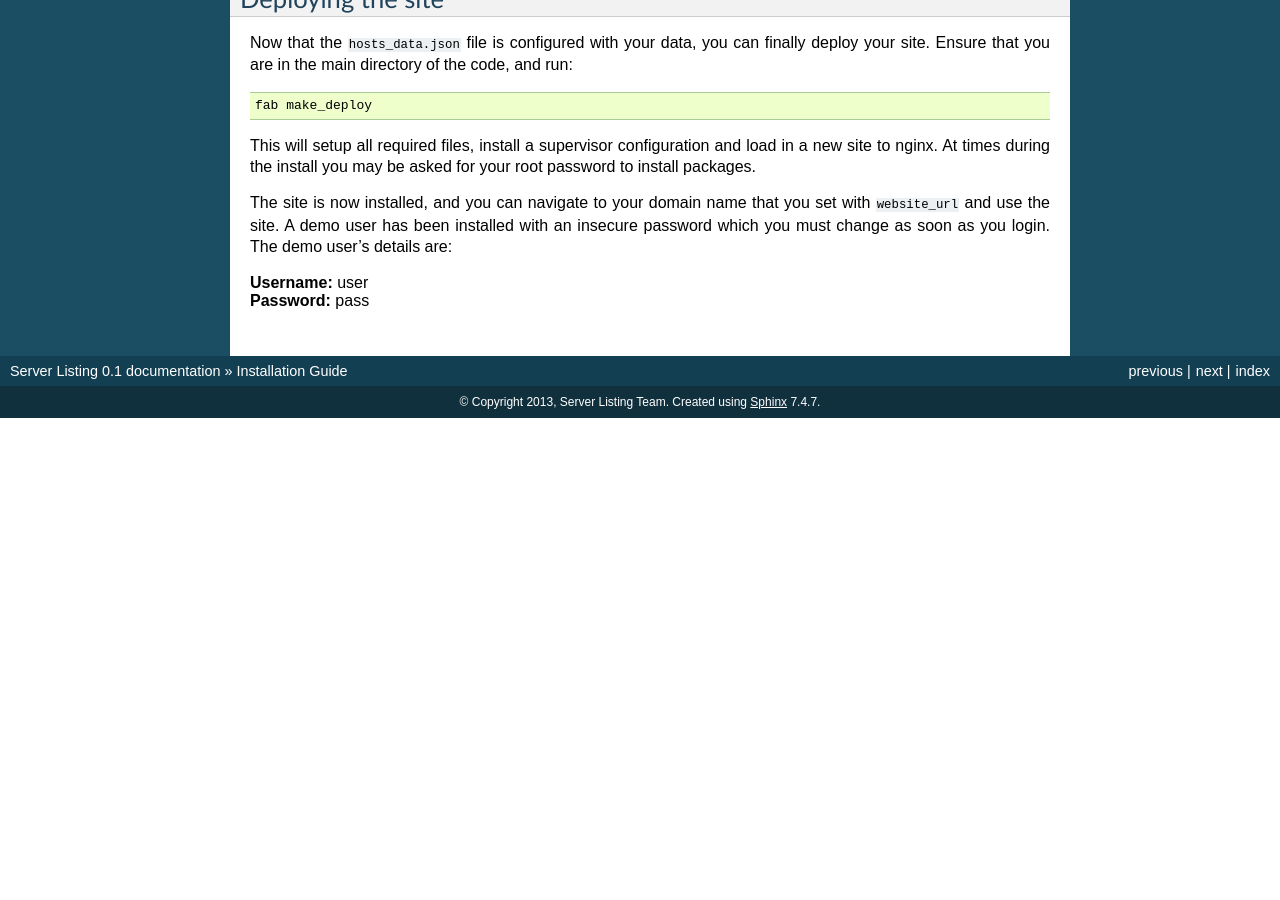
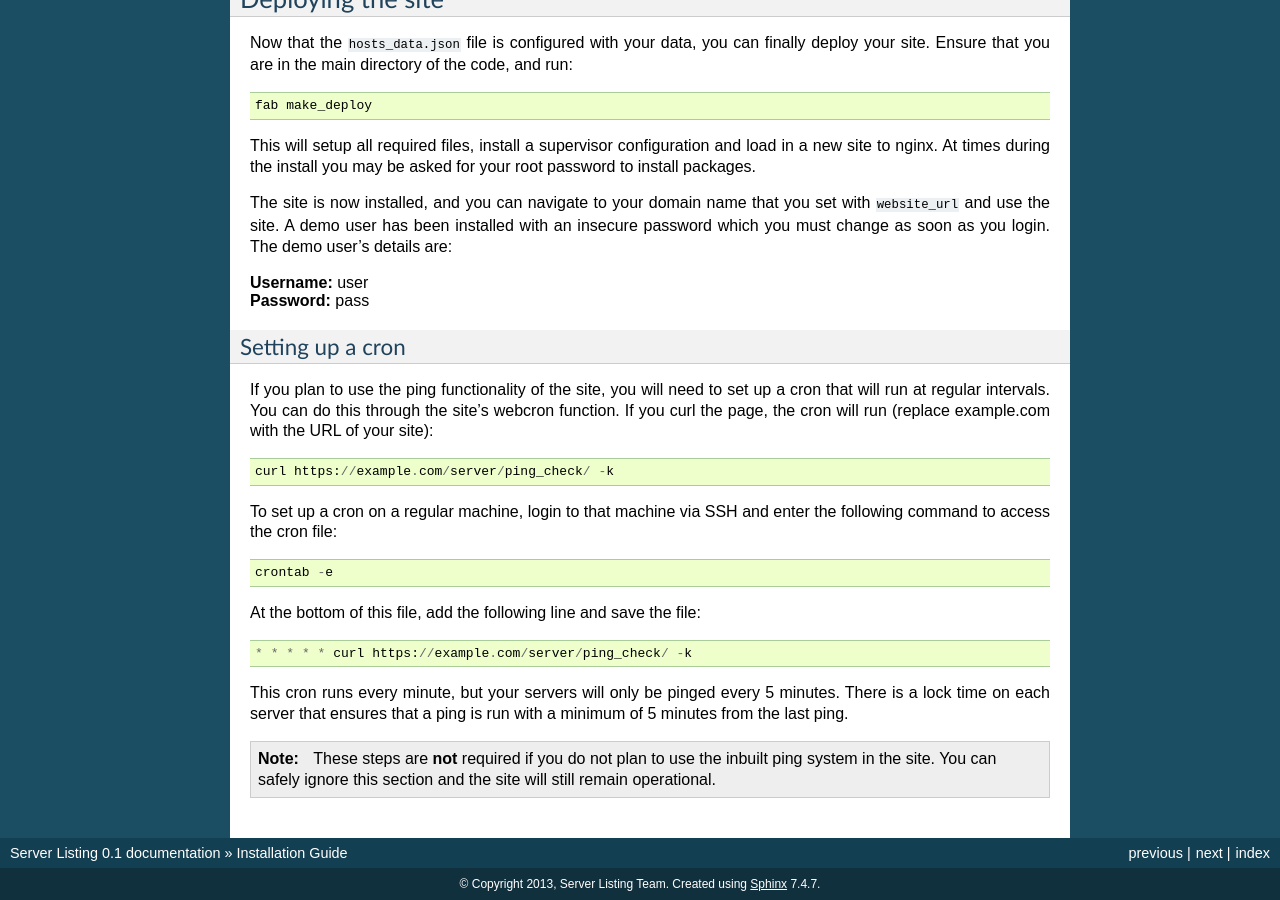
Before and after one commit to n-st/Server_Listing, a Sphinx documentation site: the page built from docs/getting_started/installing.rst, in a window 1280 px wide and 900 px high, scrolled down 2554 px. Built offline with Sphinx 7.4.7, drawn with Linux system fonts in a browser that asks for light colours; before the commit the page ends 2972 px from its top, so only the background shows below that.

Commit message:
Added a section for running cron jobs

```diff
--- a/docs/getting_started/installing.rst
+++ b/docs/getting_started/installing.rst
@@ -162,3 +162,28 @@ as you login. The demo user's details are:
 
 | **Username:** user
 | **Password:** pass
+
+Setting up a cron
+^^^^^^^^^^^^^^^^^
+
+If you plan to use the ping functionality of the site, you will need to set up a cron that will run at regular
+intervals. You can do this through the site's webcron function. If you curl the page, the cron will run (replace
+example.com with the URL of your site)::
+
+   curl https://example.com/server/ping_check/ -k
+
+To set up a cron on a regular machine, login to that machine via SSH and enter the following command to access
+the cron file::
+
+   crontab -e
+
+At the bottom of this file, add the following line and save the file::
+
+   * * * * * curl https://example.com/server/ping_check/ -k
+
+This cron runs every minute, but your servers will only be pinged every 5 minutes. There is a lock time on each
+server that ensures that a ping is run with a minimum of 5 minutes from the last ping.
+
+.. note::
+   These steps are **not** required if you do not plan to use the inbuilt ping system in the site. You can safely
+   ignore this section and the site will still remain operational.
```
